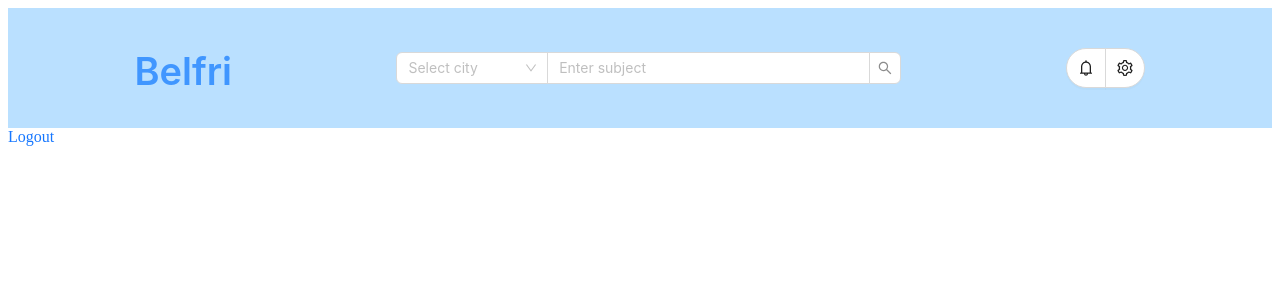
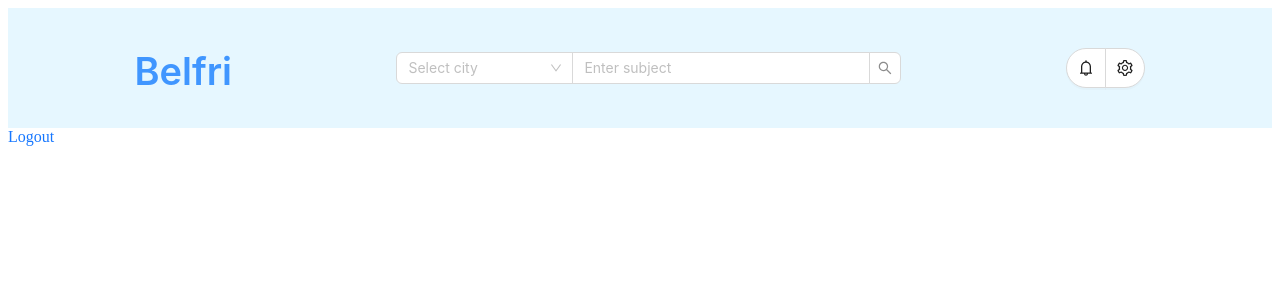
Before and after one commit to m-baj/Belfri, a Next.js app: page / in a window 1280 px wide. Shown: the top 300 px of the page. Built offline with nearby package versions, Linux system fonts and the light colour scheme.

Commit message:
Slight stylistic changes made

```diff
--- a/src/components/PageHeader/PageHeader.tsx
+++ b/src/components/PageHeader/PageHeader.tsx
@@ -45,8 +45,8 @@ export default function PageHeader() {
                 </Typography.Title>
                 <Flex style={{ width: '40%' }}>
                     <Space.Compact style={{ width: '100%' }}>
-                        <Select showSearch placeholder='Select city' options={options} style={{ width: '30%' }} />
-                        <Search placeholder='Enter subject' onSearch={value => console.log(value)} style={{ width: '70%' }} />
+                        <Select showSearch placeholder='Select city' options={options} style={{ width: '35%' }} />
+                        <Search placeholder='Enter subject' onSearch={value => console.log(value)} style={{ width: '65%' }} />
                     </Space.Compact>
                 </Flex>
                 <Flex style={{ paddingLeft: '3%' }}>
--- a/src/pages/index.tsx
+++ b/src/pages/index.tsx
@@ -1,9 +1,9 @@
 import PageHeader from "@/components/PageHeader/PageHeader";
-import { useUser } from "@/hooks/useUser";
+// import { useUser } from "@/hooks/useUser";
 import { blue } from "@ant-design/colors";
-import { Flex, Layout } from "antd";
+import { Layout } from "antd";
 import Link from "next/link";
-import { useEffect, useState } from "react";
+// import { useEffect, useState } from "react";
 
 
 const { Header, Footer, Content } = Layout;
@@ -14,7 +14,7 @@ export default function Home() {
 
     return (
         <body style={{ margin: 0 }}>
-            <Header style={{ height: '120px', background: blue[1], padding: 0 }}>
+            <Header style={{ height: '120px', background: '#e6f7ff', padding: 0 }}>
                 <PageHeader />
             </Header>
             <Content>
```
